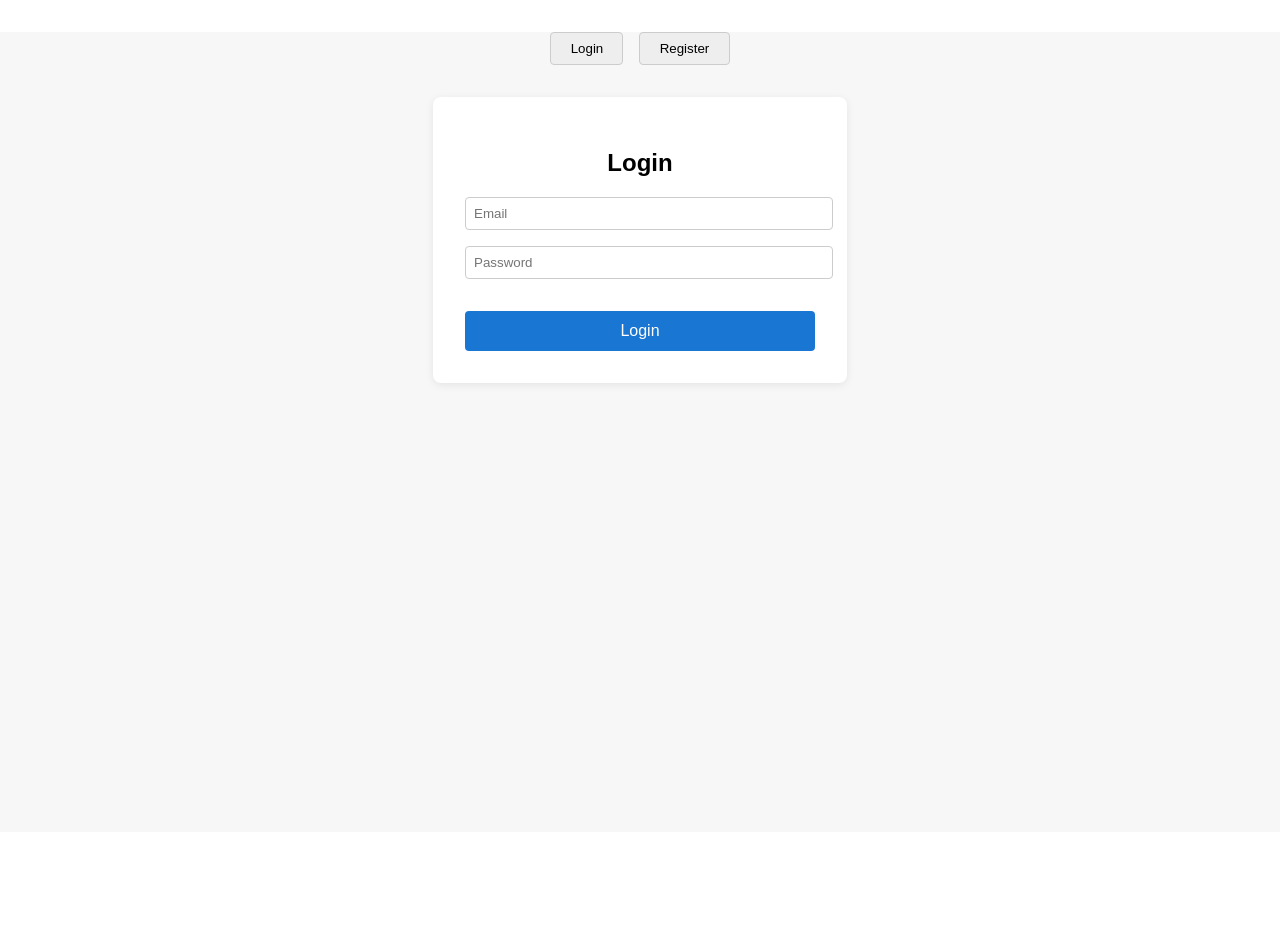
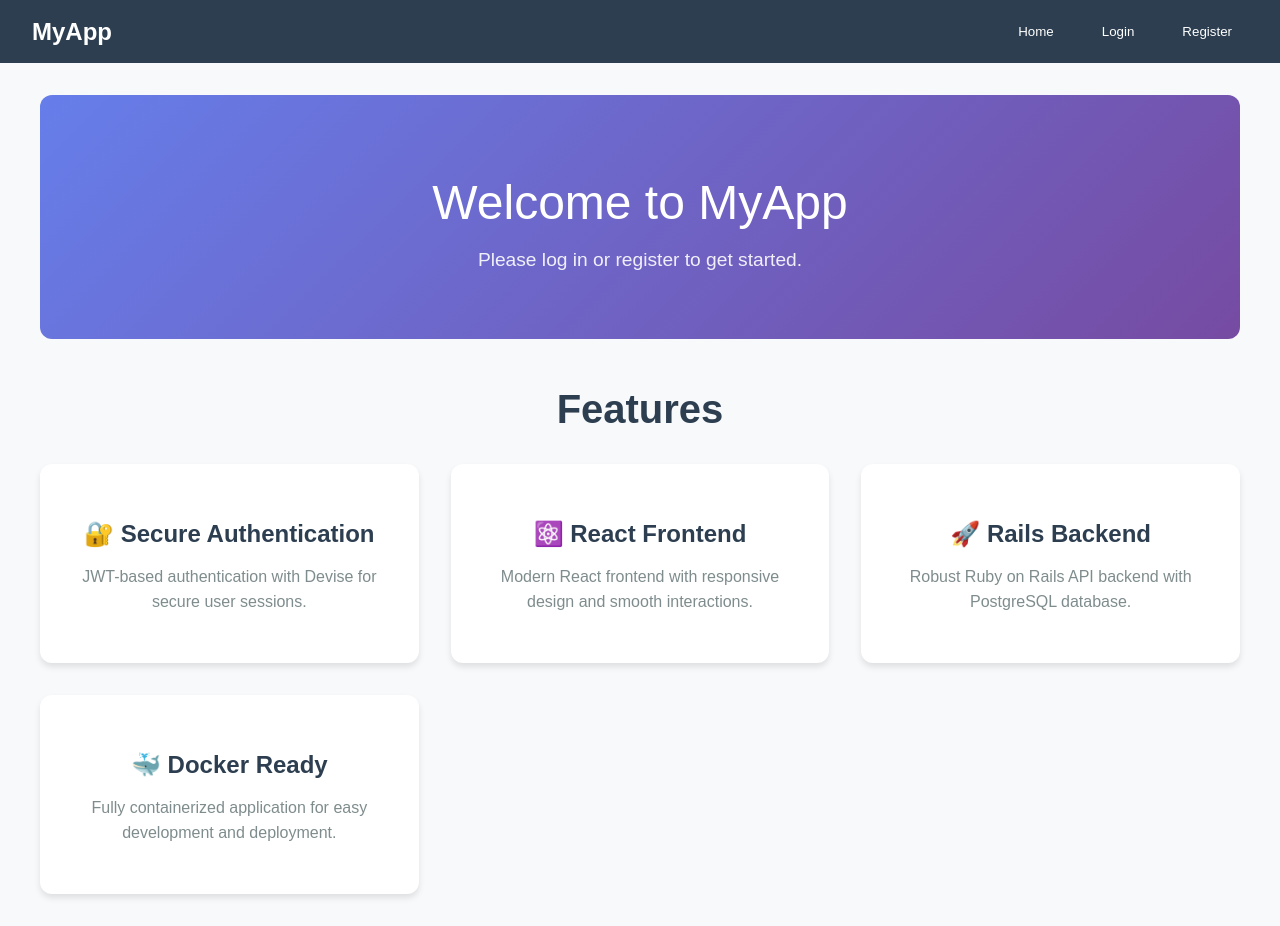
Before and after one commit to netuoso/Rails-React-Docker-Devise, a React (Create React App) app in the folder src/frontend/: page / in a window 1280 px wide. Before the commit the page ends 832 px from the top, so only its background shows below. Built offline with nearby package versions, Linux system fonts and the light colour scheme.

Commit message:
Added navigation component and Home page

```diff
--- a/src/frontend/src/App.css
+++ b/src/frontend/src/App.css
@@ -1,61 +1,74 @@
 
 .App {
-  text-align: center;
+  min-height: 100vh;
+  background-color: #f8f9fa;
   font-family: Arial, sans-serif;
-  background: #f7f7f7;
-  min-height: 100vh;
 }
 
+.main-content {
+  min-height: calc(100vh - 70px);
+  background-color: #f8f9fa;
+}
+
+/* Auth form styles */
 .auth-container {
-  background: #fff;
+  max-width: 400px;
+  margin: 2rem auto;
   padding: 2rem;
-  margin: 2rem auto;
+  background: white;
   border-radius: 8px;
-  box-shadow: 0 2px 8px rgba(0,0,0,0.08);
-  max-width: 350px;
+  box-shadow: 0 2px 10px rgba(0, 0, 0, 0.1);
+}
+
+.auth-container h2 {
+  text-align: center;
+  margin-bottom: 1.5rem;
+  color: #2c3e50;
+}
+
+.auth-container form {
+  display: flex;
+  flex-direction: column;
+  gap: 1rem;
 }
 
 .auth-container input {
-  display: block;
+  padding: 0.75rem;
+  border: 1px solid #ddd;
+  border-radius: 4px;
+  font-size: 1rem;
   width: 100%;
-  margin: 1rem 0;
-  padding: 0.5rem;
-  border: 1px solid #ccc;
-  border-radius: 4px;
+  box-sizing: border-box;
+}
+
+.auth-container input:focus {
+  outline: none;
+  border-color: #3498db;
+  box-shadow: 0 0 0 2px rgba(52, 152, 219, 0.2);
 }
 
 .auth-container button {
-  width: 100%;
-  padding: 0.7rem;
-  background: #1976d2;
-  color: #fff;
+  padding: 0.75rem;
+  background-color: #3498db;
+  color: white;
   border: none;
   border-radius: 4px;
   font-size: 1rem;
   cursor: pointer;
-  margin-top: 1rem;
+  transition: background-color 0.2s;
+  width: 100%;
 }
 
 .auth-container button:hover {
-  background: #125ea2;
-}
-
-.auth-nav {
-  margin: 2rem 0 1rem 0;
-}
-.auth-nav button {
-  margin: 0 0.5rem;
-  padding: 0.5rem 1.2rem;
-  background: #eee;
-  border: 1px solid #ccc;
-  border-radius: 4px;
-  cursor: pointer;
-}
-.auth-nav button:hover {
-  background: #ddd;
+  background-color: #2980b9;
 }
 
 .error {
-  color: #d32f2f;
+  color: #e74c3c;
+  text-align: center;
   margin-top: 1rem;
+  padding: 0.75rem;
+  background-color: #fdf2f2;
+  border: 1px solid #f5c6cb;
+  border-radius: 4px;
 }
--- a/src/frontend/src/App.js
+++ b/src/frontend/src/App.js
@@ -1,56 +1,75 @@
 
 import React, { useState, useEffect } from 'react';
+import Navbar from './Navbar';
+import Home from './Home';
 import Register from './Register';
 import Login from './Login';
 import './App.css';
 
 function App() {
-  const [page, setPage] = useState('login');
+  const [page, setPage] = useState('home');
   const [isAuthenticated, setIsAuthenticated] = useState(false);
+  const [userEmail, setUserEmail] = useState('');
 
   // Restore auth state from localStorage on mount
   useEffect(() => {
     const token = localStorage.getItem('jwtToken');
-    if (token) {
+    const email = localStorage.getItem('userEmail');
+    if (token && email) {
       setIsAuthenticated(true);
+      setUserEmail(email);
     }
   }, []);
 
   // Called on successful login/register, saves JWT and sets auth state
-  const handleAuth = (token) => {
-    if (token) {
+  const handleAuth = (token, email) => {
+    if (token && email) {
       localStorage.setItem('jwtToken', token);
+      localStorage.setItem('userEmail', email);
       setIsAuthenticated(true);
+      setUserEmail(email);
+      setPage('home');
     }
   };
 
   // Logout: remove token and reset auth state
   const handleLogout = () => {
     localStorage.removeItem('jwtToken');
+    localStorage.removeItem('userEmail');
     setIsAuthenticated(false);
-    setPage('login');
+    setUserEmail('');
+    setPage('home');
   };
 
-  if (isAuthenticated) {
-    return (
-      <div className="App">
-        <h2>Welcome!</h2>
-        <button onClick={handleLogout}>Logout</button>
-      </div>
-    );
-  }
+  // Handle navigation
+  const handleNavigate = (newPage) => {
+    setPage(newPage);
+  };
+
+  const renderPage = () => {
+    switch (page) {
+      case 'home':
+        return <Home userEmail={isAuthenticated ? userEmail : null} />;
+      case 'login':
+        return <Login onAuth={handleAuth} />;
+      case 'register':
+        return <Register onAuth={handleAuth} />;
+      default:
+        return <Home userEmail={isAuthenticated ? userEmail : null} />;
+    }
+  };
 
   return (
     <div className="App">
-      <div className="auth-nav">
-        <button onClick={() => setPage('login')}>Login</button>
-        <button onClick={() => setPage('register')}>Register</button>
-      </div>
-      {page === 'login' ? (
-        <Login onAuth={handleAuth} />
-      ) : (
-        <Register onAuth={handleAuth} />
-      )}
+      <Navbar
+        isAuthenticated={isAuthenticated}
+        userEmail={userEmail}
+        onLogout={handleLogout}
+        onNavigate={handleNavigate}
+      />
+      <main className="main-content">
+        {renderPage()}
+      </main>
     </div>
   );
 }
--- /dev/null
+++ b/src/frontend/src/Home.css
@@ -0,0 +1,89 @@
+.home-container {
+  max-width: 1200px;
+  margin: 0 auto;
+  padding: 2rem;
+}
+
+.hero-section {
+  text-align: center;
+  padding: 3rem 0;
+  background: linear-gradient(135deg, #667eea 0%, #764ba2 100%);
+  color: white;
+  border-radius: 12px;
+  margin-bottom: 3rem;
+}
+
+.hero-section h1 {
+  font-size: 3rem;
+  margin-bottom: 1rem;
+  font-weight: 300;
+}
+
+.welcome-message {
+  font-size: 1.2rem;
+  opacity: 0.9;
+}
+
+.user-highlight {
+  font-weight: bold;
+  color: #f39c12;
+}
+
+.features-section {
+  text-align: center;
+}
+
+.features-section h2 {
+  font-size: 2.5rem;
+  margin-bottom: 2rem;
+  color: #2c3e50;
+}
+
+.features-grid {
+  display: grid;
+  grid-template-columns: repeat(auto-fit, minmax(280px, 1fr));
+  gap: 2rem;
+  margin-top: 2rem;
+}
+
+.feature-card {
+  background: white;
+  padding: 2rem;
+  border-radius: 12px;
+  box-shadow: 0 4px 6px rgba(0, 0, 0, 0.1);
+  transition: transform 0.3s ease, box-shadow 0.3s ease;
+}
+
+.feature-card:hover {
+  transform: translateY(-5px);
+  box-shadow: 0 8px 15px rgba(0, 0, 0, 0.2);
+}
+
+.feature-card h3 {
+  font-size: 1.5rem;
+  margin-bottom: 1rem;
+  color: #2c3e50;
+}
+
+.feature-card p {
+  color: #7f8c8d;
+  line-height: 1.6;
+}
+
+@media (max-width: 768px) {
+  .home-container {
+    padding: 1rem;
+  }
+
+  .hero-section {
+    padding: 2rem 1rem;
+  }
+
+  .hero-section h1 {
+    font-size: 2rem;
+  }
+
+  .features-grid {
+    grid-template-columns: 1fr;
+  }
+}
--- /dev/null
+++ b/src/frontend/src/Home.js
@@ -0,0 +1,46 @@
+import React from 'react';
+import './Home.css';
+
+function Home({ userEmail }) {
+  return (
+    <div className="home-container">
+      <div className="hero-section">
+        <h1>Welcome to MyApp</h1>
+        {userEmail ? (
+          <p className="welcome-message">
+            Hello, <span className="user-highlight">{userEmail}</span>!
+            You are successfully logged in.
+          </p>
+        ) : (
+          <p className="welcome-message">
+            Please log in or register to get started.
+          </p>
+        )}
+      </div>
+
+      <div className="features-section">
+        <h2>Features</h2>
+        <div className="features-grid">
+          <div className="feature-card">
+            <h3>🔐 Secure Authentication</h3>
+            <p>JWT-based authentication with Devise for secure user sessions.</p>
+          </div>
+          <div className="feature-card">
+            <h3>⚛️ React Frontend</h3>
+            <p>Modern React frontend with responsive design and smooth interactions.</p>
+          </div>
+          <div className="feature-card">
+            <h3>🚀 Rails Backend</h3>
+            <p>Robust Ruby on Rails API backend with PostgreSQL database.</p>
+          </div>
+          <div className="feature-card">
+            <h3>🐳 Docker Ready</h3>
+            <p>Fully containerized application for easy development and deployment.</p>
+          </div>
+        </div>
+      </div>
+    </div>
+  );
+}
+
+export default Home;
--- a/src/frontend/src/Login.js
+++ b/src/frontend/src/Login.js
@@ -23,9 +23,13 @@ function Login({ onAuth }) {
         setError(data.error || 'Login failed');
         return;
       }
-  // Get JWT from Authorization header
-  const token = res.headers.get('Authorization');
-  onAuth && onAuth(token);
+
+      // Get JWT from Authorization header and user data from response
+      const token = res.headers.get('Authorization');
+      const userData = await res.json();
+      const userEmail = userData.email || email; // Use response email or fallback to input email
+
+      onAuth && onAuth(token, userEmail);
     } catch (err) {
       setError('Network error');
     }
--- /dev/null
+++ b/src/frontend/src/Navbar.css
@@ -0,0 +1,110 @@
+.navbar {
+  display: flex;
+  justify-content: space-between;
+  align-items: center;
+  padding: 1rem 2rem;
+  background-color: #2c3e50;
+  color: white;
+  box-shadow: 0 2px 4px rgba(0,0,0,0.1);
+}
+
+.navbar-brand .brand-link {
+  background: none;
+  border: none;
+  color: white;
+  font-size: 1.5rem;
+  font-weight: bold;
+  cursor: pointer;
+  padding: 0;
+}
+
+.navbar-brand .brand-link:hover {
+  color: #3498db;
+}
+
+.navbar-nav {
+  display: flex;
+  align-items: center;
+  gap: 1rem;
+}
+
+.nav-link {
+  background: none;
+  border: none;
+  color: white;
+  padding: 0.5rem 1rem;
+  cursor: pointer;
+  border-radius: 4px;
+  transition: background-color 0.2s;
+}
+
+.nav-link:hover {
+  background-color: #34495e;
+}
+
+.user-menu {
+  position: relative;
+}
+
+.user-email {
+  background: none;
+  border: none;
+  color: white;
+  padding: 0.5rem 1rem;
+  cursor: pointer;
+  border-radius: 4px;
+  display: flex;
+  align-items: center;
+  gap: 0.5rem;
+  transition: background-color 0.2s;
+}
+
+.user-email:hover {
+  background-color: #34495e;
+}
+
+.dropdown-arrow {
+  font-size: 0.8rem;
+  transition: transform 0.2s;
+}
+
+.dropdown-arrow.open {
+  transform: rotate(180deg);
+}
+
+.dropdown-menu {
+  position: absolute;
+  top: 100%;
+  right: 0;
+  background-color: white;
+  border: 1px solid #ddd;
+  border-radius: 4px;
+  box-shadow: 0 2px 8px rgba(0,0,0,0.1);
+  min-width: 120px;
+  z-index: 1000;
+  margin-top: 0.25rem;
+}
+
+.dropdown-item {
+  display: block;
+  width: 100%;
+  padding: 0.75rem 1rem;
+  background: none;
+  border: none;
+  color: #333;
+  text-align: left;
+  cursor: pointer;
+  transition: background-color 0.2s;
+}
+
+.dropdown-item:hover {
+  background-color: #f8f9fa;
+}
+
+.dropdown-item:first-child {
+  border-radius: 4px 4px 0 0;
+}
+
+.dropdown-item:last-child {
+  border-radius: 0 0 4px 4px;
+}
--- /dev/null
+++ b/src/frontend/src/Navbar.js
@@ -0,0 +1,76 @@
+import React, { useState } from 'react';
+import './Navbar.css';
+
+function Navbar({ isAuthenticated, userEmail, onLogout, onNavigate }) {
+  const [dropdownOpen, setDropdownOpen] = useState(false);
+
+  const toggleDropdown = () => {
+    setDropdownOpen(!dropdownOpen);
+  };
+
+  const handleLogout = () => {
+    setDropdownOpen(false);
+    onLogout();
+  };
+
+  return (
+    <nav className="navbar">
+      <div className="navbar-brand">
+        <button
+          className="brand-link"
+          onClick={() => onNavigate('home')}
+        >
+          MyApp
+        </button>
+      </div>
+
+      <div className="navbar-nav">
+        <button
+          className="nav-link"
+          onClick={() => onNavigate('home')}
+        >
+          Home
+        </button>
+
+        {isAuthenticated ? (
+          <div className="user-menu">
+            <button
+              className="user-email"
+              onClick={toggleDropdown}
+            >
+              {userEmail}
+              <span className={`dropdown-arrow ${dropdownOpen ? 'open' : ''}`}>▼</span>
+            </button>
+            {dropdownOpen && (
+              <div className="dropdown-menu">
+                <button
+                  className="dropdown-item"
+                  onClick={handleLogout}
+                >
+                  Logout
+                </button>
+              </div>
+            )}
+          </div>
+        ) : (
+          <>
+            <button
+              className="nav-link"
+              onClick={() => onNavigate('login')}
+            >
+              Login
+            </button>
+            <button
+              className="nav-link"
+              onClick={() => onNavigate('register')}
+            >
+              Register
+            </button>
+          </>
+        )}
+      </div>
+    </nav>
+  );
+}
+
+export default Navbar;
```
Also changed, not shown: src/frontend/src/Register.js (+7 -3 lines), 2 other files (tests, documents, lock files or other folders).
